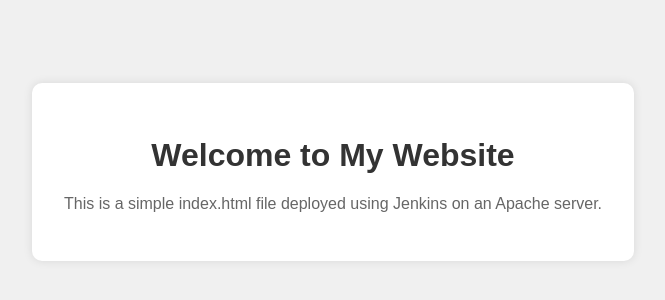
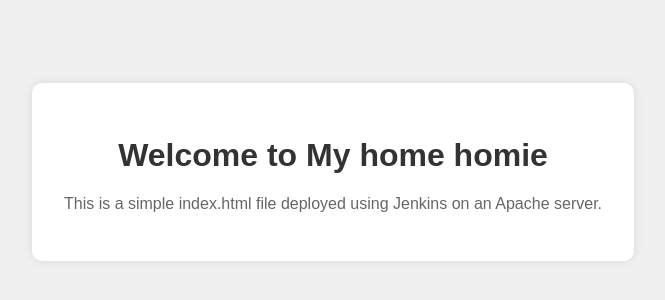
Before and after one commit to HASNAIN005/tocs, a plain HTML site: page index.html in a window 1280 px wide. Shown: the part 228-528 px from the top of the page, without its empty margins (307-972 px from the left). Drawn offline with Linux system fonts and the light colour scheme.

Commit message:
Update index.html

```diff
--- a/index.html
+++ b/index.html
@@ -32,7 +32,7 @@
 </head>
 <body>
     <div class="container">
-        <h1>Welcome to My Website</h1>
+        <h1>Welcome to My home homie</h1>
         <p>This is a simple index.html file deployed using Jenkins on an Apache server.</p>
     </div>
 </body>
```
